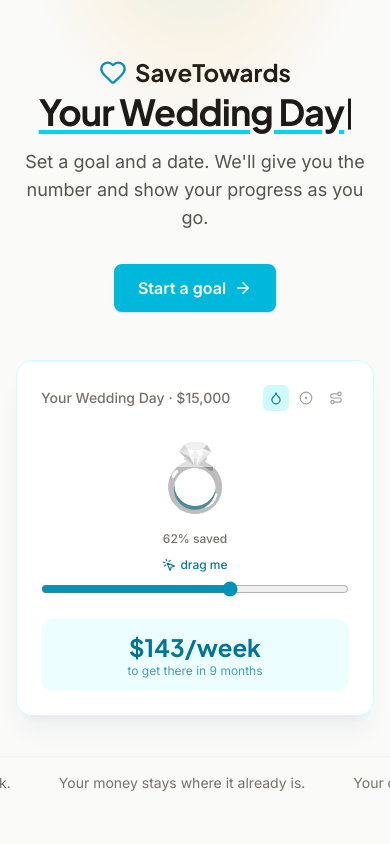
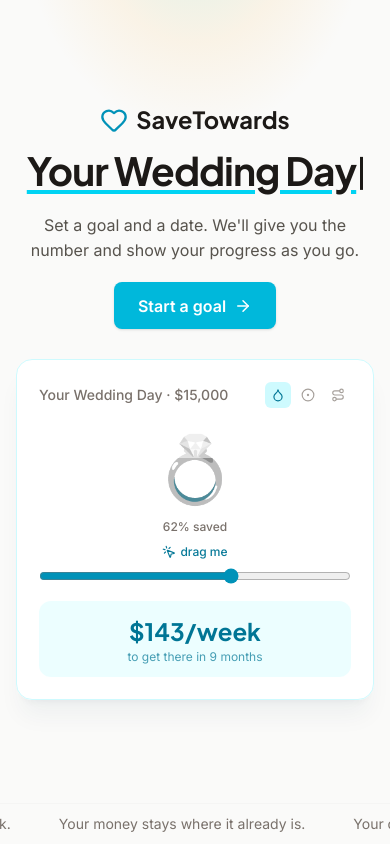
Before and after one commit to yichii/SaveTowards.com, a React (Vite) app: page / in a window 390 px wide. Built offline with nearby package versions, Linux system fonts and the light colour scheme.

Commit message:
feat: implement viewport tier hook and enhance LandingPage, Hero, and TrustTicker components for responsive design

```diff
--- a/src/components/LandingPage.jsx
+++ b/src/components/LandingPage.jsx
@@ -1,11 +1,15 @@
 import { Hero } from './landing/Hero'
 import { TrustTicker } from './landing/TrustTicker'
+import { useViewportTier } from '../hooks/useViewportTier'
 
 export function LandingPage({ onStart }) {
+  const { ultraCompact } = useViewportTier()
+
   return (
-    <div className="min-h-screen bg-stone-50">
+    <div className="flex h-dvh flex-col overflow-hidden bg-stone-50">
       <Hero onStart={onStart} />
-      <TrustTicker />
+      {/* Dropped on very short viewports so the essentials above never need to scroll. */}
+      {!ultraCompact && <TrustTicker />}
     </div>
   )
 }
--- a/src/components/landing/Hero.jsx
+++ b/src/components/landing/Hero.jsx
@@ -1,41 +1,46 @@
 import { ArrowRight } from 'lucide-react'
 import { HeroDemo } from './HeroDemo'
 import { useHeroDemo } from './useHeroDemo'
+import { useViewportTier } from '../../hooks/useViewportTier'
 
 export function Hero({ onStart }) {
   const demo = useHeroDemo()
+  const { compact, ultraCompact } = useViewportTier()
+  const iconSize = ultraCompact ? 48 : compact ? 64 : 84
 
   return (
-    <section className="relative overflow-hidden px-4 pb-10 pt-14 sm:pt-20 lg:min-h-[calc(100vh-4.5rem)] lg:flex lg:items-center lg:pb-16">
+    <section className="relative flex min-h-0 flex-1 flex-col items-center justify-center overflow-hidden px-4 py-[clamp(0.5rem,3dvh,3rem)]">
       <div
         aria-hidden="true"
         className="pointer-events-none absolute inset-x-0 -top-24 z-0 h-[32rem] bg-[radial-gradient(60%_60%_at_50%_0%,rgba(16,185,129,0.14),rgba(245,158,11,0.08)_45%,transparent_75%)]"
       />
-      <div className="mx-auto flex max-w-5xl flex-col items-center gap-12 lg:flex-row lg:items-center lg:justify-between lg:gap-16">
+      <div className="mx-auto flex w-full max-w-5xl flex-col items-center gap-[clamp(0.75rem,3.5dvh,3rem)] lg:flex-row lg:items-center lg:justify-between lg:gap-16">
         <div className="flex flex-col items-center text-center lg:max-w-md lg:items-start lg:text-left">
           <h1 className="sr-only">SaveTowards — plan and track any savings goal</h1>
           <div aria-hidden="true">
-            <div className="flex items-center justify-center gap-2 font-heading text-2xl font-bold text-stone-900 sm:justify-start sm:text-3xl">
+            <div className="flex items-center justify-center gap-2 font-heading text-[clamp(1rem,2.8dvh,1.875rem)] font-bold text-stone-900 sm:justify-start">
               <demo.goal.icon
                 key={demo.iconKey}
-                size={28}
+                size={iconSize < 84 ? 22 : 28}
                 strokeWidth={2}
                 className="text-cyan-600 animate-icon-swap motion-reduce:animate-none"
               />
               SaveTowards
             </div>
-            <p className="mt-1 font-heading text-4xl font-bold tracking-tight text-stone-900 sm:text-5xl">
+            <p className="mt-1 font-heading text-[clamp(1.375rem,4.6dvh,3rem)] font-bold tracking-tight text-stone-900">
               <span className="underline decoration-cyan-400 decoration-4 underline-offset-4">{demo.typed}</span>
               <span className="ml-1 inline-block h-[0.85em] w-[3px] translate-y-[0.1em] bg-stone-900 animate-cursor-blink motion-reduce:animate-none" />
             </p>
           </div>
-          <p className="mt-4 max-w-md text-lg text-stone-600">
-            Set a goal and a date. We'll give you the number and show your progress as you go.
-          </p>
+          {!ultraCompact && (
+            <p className="mt-[clamp(0.5rem,1.6dvh,1rem)] max-w-md text-[clamp(0.8125rem,1.9dvh,1.125rem)] text-stone-600">
+              Set a goal and a date. We'll give you the number and show your progress as you go.
+            </p>
+          )}
           <button
             type="button"
             onClick={onStart}
-            className="mt-8 flex items-center gap-2 rounded-lg bg-cyan-500 px-6 py-3 text-base font-semibold text-white shadow-sm transition-colors hover:bg-cyan-600 focus-visible:outline focus-visible:outline-2 focus-visible:outline-offset-2 focus-visible:outline-cyan-500"
+            className="mt-[clamp(0.625rem,2.4dvh,2rem)] flex items-center gap-2 rounded-lg bg-cyan-500 px-6 py-[clamp(0.5rem,1.4dvh,0.75rem)] text-base font-semibold text-white shadow-sm transition-colors hover:bg-cyan-600 focus-visible:outline focus-visible:outline-2 focus-visible:outline-offset-2 focus-visible:outline-cyan-500"
           >
             Start a goal
             <ArrowRight size={18} />
@@ -53,6 +58,9 @@ export function Hero({ onStart }) {
             onSliderRelease={demo.onSliderRelease}
             visualization={demo.visualization}
             onVisualizationChange={demo.onVisualizationChange}
+            iconSize={iconSize}
+            compact={compact}
+            ultraCompact={ultraCompact}
           />
         </div>
       </div>
--- a/src/components/landing/HeroDemo.jsx
+++ b/src/components/landing/HeroDemo.jsx
@@ -25,30 +25,34 @@ export function HeroDemo({
   onSliderRelease,
   visualization,
   onVisualizationChange,
+  iconSize = 84,
+  compact = false,
+  ultraCompact = false,
 }) {
   return (
-    <div className="w-full max-w-sm rounded-2xl border border-cyan-100 bg-white/90 p-6 shadow-xl shadow-cyan-950/5 backdrop-blur">
-      <div className="mb-4 flex items-center justify-between gap-2">
+    <div className="w-full max-w-sm rounded-2xl border border-cyan-100 bg-white/90 p-[clamp(0.875rem,2.6dvh,1.5rem)] shadow-xl shadow-cyan-950/5 backdrop-blur">
+      <div className="mb-[clamp(0.5rem,1.4dvh,1rem)] flex items-center justify-between gap-2">
         <p className="min-w-0 truncate text-sm font-medium text-stone-500">{goal.label}</p>
         <VisualizationPicker value={visualization} onChange={onVisualizationChange} exclude={['bar']} />
       </div>
 
-      <div className="flex min-h-[6.5rem] flex-col items-center justify-center gap-3 py-2">
-        {visualization === 'ring' && <RingProgress percent={percent} />}
+      <div className="flex flex-col items-center justify-center gap-[clamp(0.375rem,1dvh,0.75rem)] py-[clamp(0.25rem,0.8dvh,0.5rem)]">
+        {visualization === 'ring' && <RingProgress percent={percent} size={iconSize} />}
         {visualization === 'journey' && (
           <>
-            <JourneyProgress icon={goal.icon} percent={percent} />
+            <JourneyProgress icon={goal.icon} percent={percent} size={iconSize} />
             <p className="text-xs font-medium text-stone-500">{percent}% saved</p>
           </>
         )}
         {(!visualization || visualization === 'fill') && (
           <>
-            <FillIcon emoji={goal.emoji} label={goal.label} percent={percent} size={84} />
+            <FillIcon emoji={goal.emoji} label={goal.label} percent={percent} size={iconSize} />
             <p className="text-xs font-medium text-stone-500">{percent}% saved</p>
           </>
         )}
       </div>
 
+      {!ultraCompact && (
         <div className="mb-1 flex h-5 items-center justify-center">
           {isAutoplay && (
             <div className="flex items-center gap-1 animate-pulse-soft text-xs font-medium text-cyan-700 motion-reduce:hidden">
@@ -57,6 +61,7 @@ export function HeroDemo({
             </div>
           )}
         </div>
+      )}
       <label htmlFor="hero-demo-slider" className="sr-only">
         Percent of goal saved, drag to try it yourself
       </label>
@@ -75,8 +80,8 @@ export function HeroDemo({
         className="w-full accent-cyan-600"
       />
 
-      <div className="mt-4 rounded-xl bg-cyan-50 px-4 py-3 text-center">
-        <p className="font-heading text-2xl font-bold text-cyan-700">
+      <div className={`mt-[clamp(0.5rem,1.4dvh,1rem)] rounded-xl bg-cyan-50 px-4 text-center ${compact ? 'py-2' : 'py-3'}`}>
+        <p className="font-heading text-[clamp(1.125rem,3dvh,1.5rem)] font-bold text-cyan-700">
           {plan.status === 'met' ? 'Goal reached!' : `${currency.format(plan.perWeek)}/week`}
         </p>
         <p className="text-xs text-cyan-700/70">
--- a/src/components/landing/TrustTicker.jsx
+++ b/src/components/landing/TrustTicker.jsx
@@ -35,7 +35,7 @@ export function TrustTicker() {
 
   if (reducedMotion) {
     return (
-      <div className="border-t border-stone-100 py-4">
+      <div className="shrink-0 border-t border-stone-100 py-[clamp(0.5rem,1.2dvh,1rem)]">
         <p className="flex flex-wrap items-center justify-center gap-x-6 gap-y-1 px-4 text-center text-sm text-stone-500">
           {MESSAGES.map((message) => (
             <span key={message}>{message}</span>
@@ -48,7 +48,7 @@ export function TrustTicker() {
   const track = Array.from({ length: repeatCount }, () => MESSAGES).flat()
 
   return (
-    <div className="border-t border-stone-100 py-4">
+    <div className="shrink-0 border-t border-stone-100 py-[clamp(0.5rem,1.2dvh,1rem)]">
       <div ref={containerRef} className="relative overflow-hidden" aria-hidden="true">
         <div
           ref={measureRef}
--- /dev/null
+++ b/src/hooks/useViewportTier.js
@@ -0,0 +1,30 @@
+import { useState, useEffect } from 'react'
+
+const COMPACT_QUERY = '(max-height: 700px)'
+const ULTRA_COMPACT_QUERY = '(max-height: 520px)'
+
+// Lets landing-page layout shed non-essential content/size at short viewport
+// heights (small phones, landscape) so it never needs to scroll.
+export function useViewportTier() {
+  const [compact, setCompact] = useState(() =>
+    typeof window !== 'undefined' ? window.matchMedia(COMPACT_QUERY).matches : false
+  )
+  const [ultraCompact, setUltraCompact] = useState(() =>
+    typeof window !== 'undefined' ? window.matchMedia(ULTRA_COMPACT_QUERY).matches : false
+  )
+
+  useEffect(() => {
+    const compactMql = window.matchMedia(COMPACT_QUERY)
+    const ultraMql = window.matchMedia(ULTRA_COMPACT_QUERY)
+    const onCompactChange = (e) => setCompact(e.matches)
+    const onUltraChange = (e) => setUltraCompact(e.matches)
+    compactMql.addEventListener('change', onCompactChange)
+    ultraMql.addEventListener('change', onUltraChange)
+    return () => {
+      compactMql.removeEventListener('change', onCompactChange)
+      ultraMql.removeEventListener('change', onUltraChange)
+    }
+  }, [])
+
+  return { compact, ultraCompact }
+}
```
Lines whose indentation alone changed are shown as unchanged.
